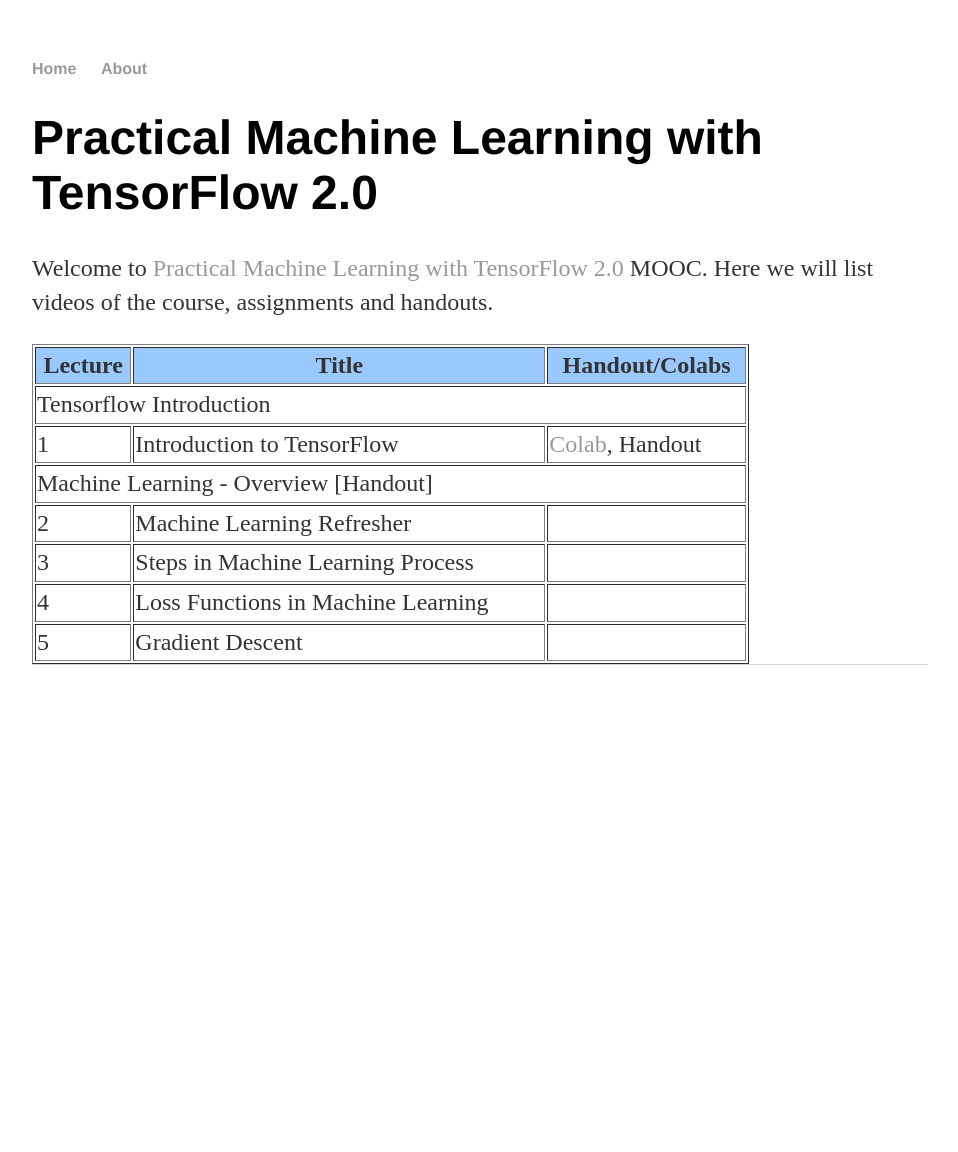
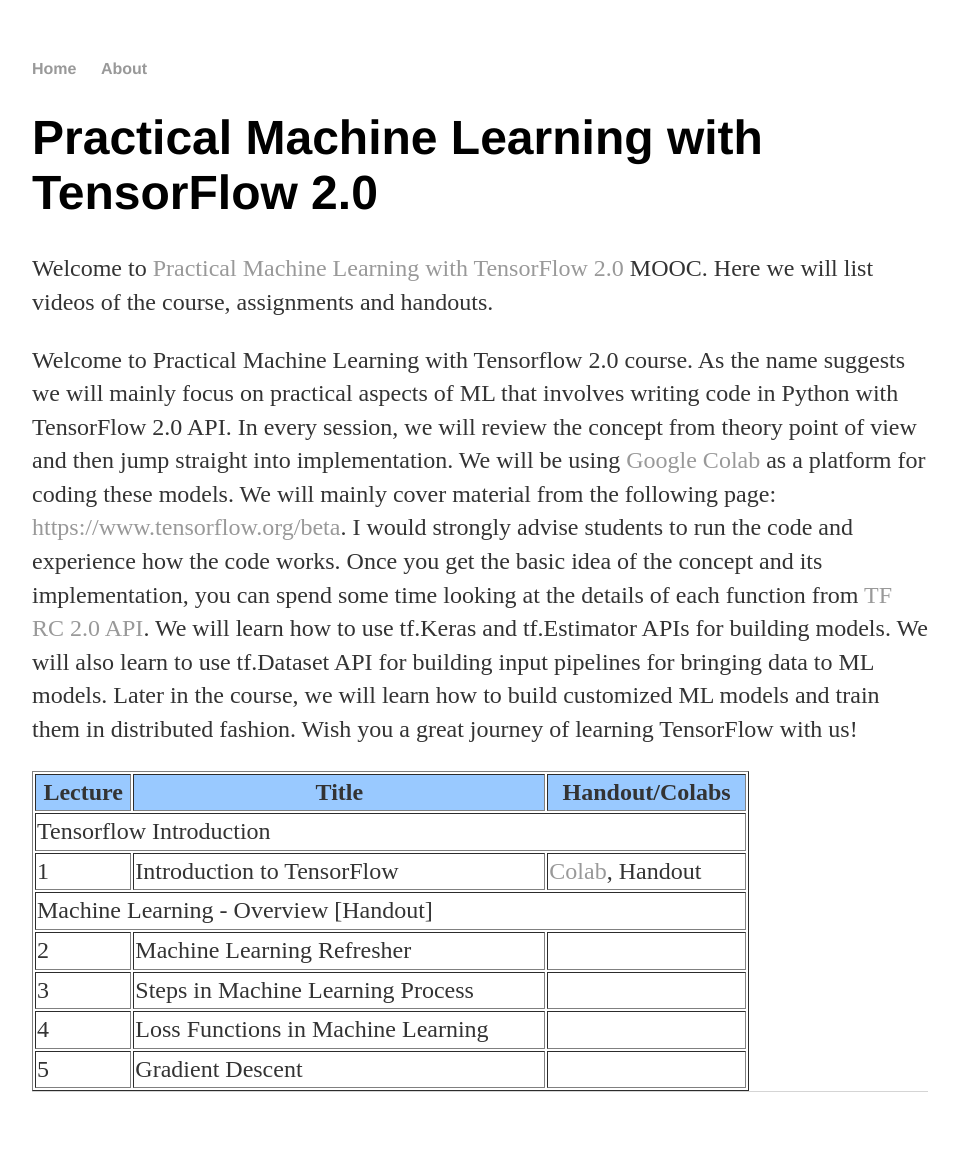
Before and after one commit to tfindiamooc/tfindiamooc.github.io, a Jekyll site: the page built from index.html, in a window 1280 px wide. Shown: the whole page, without its empty margins (160-1118 px from the left). Built offline with Jekyll 4.4.1, drawn with Linux system fonts in a browser that asks for light colours; before the commit the page ends 900 px from its top, so only the background shows below that.

Commit message:
Update index.html

```diff
--- a/index.html
+++ b/index.html
@@ -7,6 +7,24 @@
 	<p>
 	Welcome to <a href='https://swayam.gov.in/nd1_noc19_cs81/'>Practical Machine Learning with TensorFlow 2.0</a> MOOC.
 	Here we will list videos of the course, assignments and handouts.
+	</p>
+
+	<p>
+	Welcome to Practical Machine Learning with Tensorflow 2.0 course.  As the name suggests we will mainly focus on
+	practical aspects of ML that involves writing code in Python with TensorFlow 2.0 API.  In every session, we will
+	review the concept from theory point of view and then jump straight into implementation.  We will be using
+	<a href='http://colab.research.google.com'>Google Colab</a> as a platform for coding these models.  We will mainly
+	cover material from the following page: <a href='https://www.tensorflow.org/beta'>https://www.tensorflow.org/beta</a>.
+
+	I would strongly advise students to run the code and experience how the code works.  Once you get the basic idea
+	of the concept and its implementation, you can spend some time looking at the details of each function from
+	<a href='https://www.tensorflow.org/versions/r2.0/api_docs/python/tf'>TF RC 2.0 API</a>.
+
+	We will learn how to use tf.Keras and tf.Estimator APIs for building models.  We will also learn to use
+	tf.Dataset API for building input pipelines for bringing data to ML models.  Later in the course, we will
+	learn how to build customized ML models and train them in distributed fashion.
+
+	Wish you a great journey of learning TensorFlow with us!
 	</p>
 
 	<table border="1" width="80%">
```
